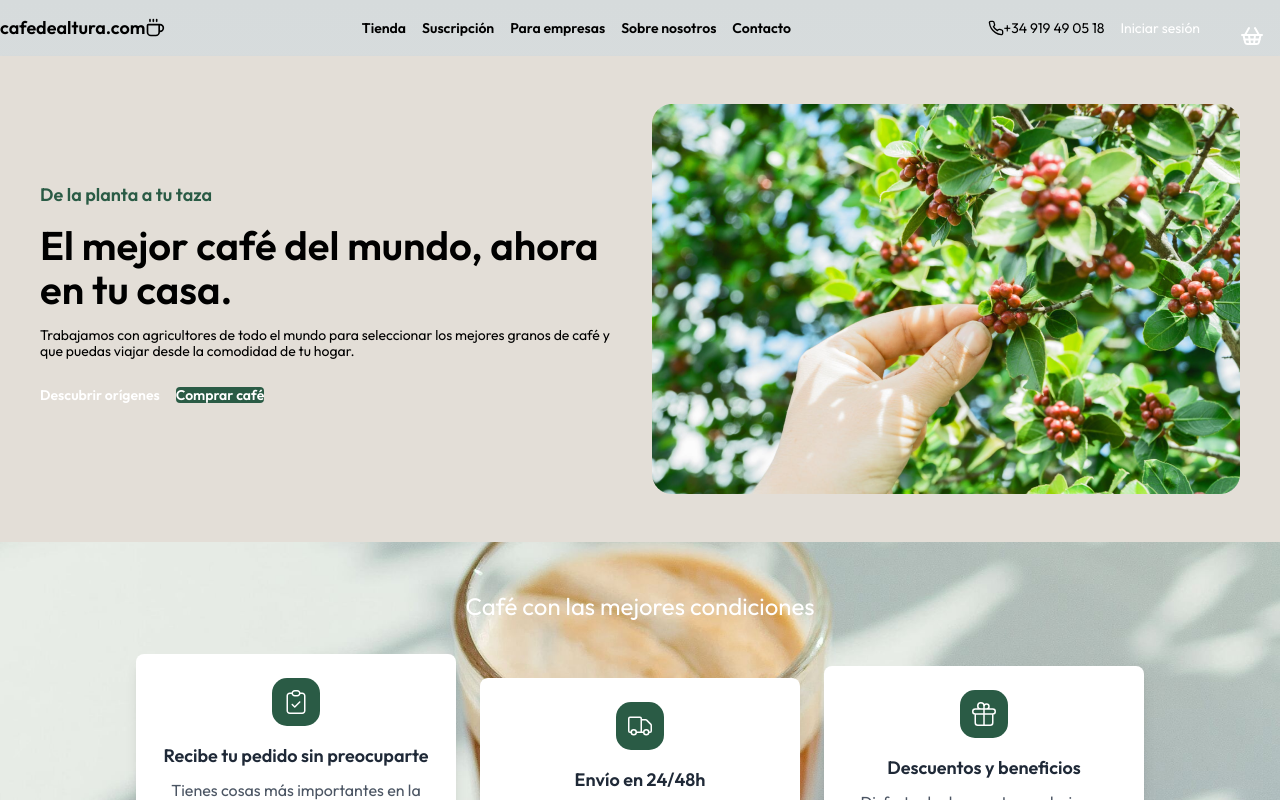
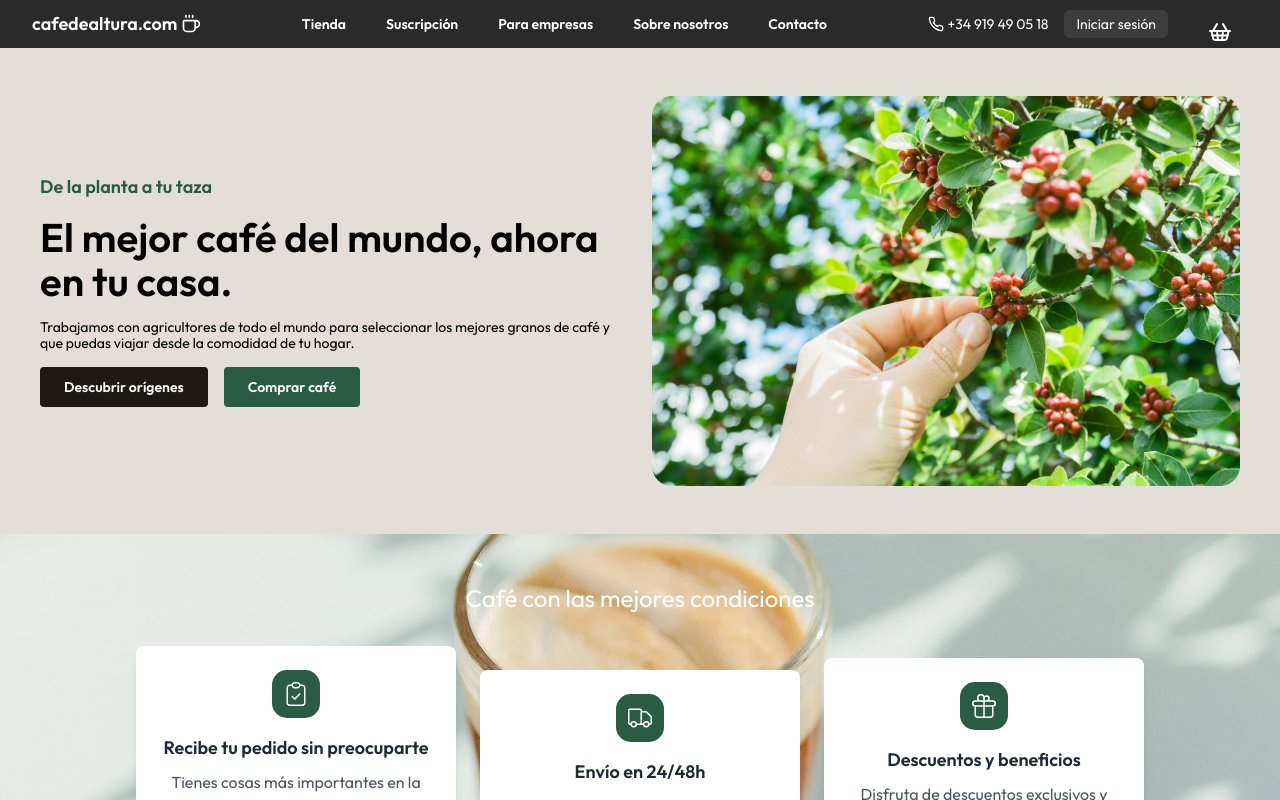
Before and after one commit to gabrielaspooky/CafeDeAlturaV2, a Next.js app in the folder cafe-de-altura/: page / in a window 1280 px wide. Shown: the top 800 px of the page. Built offline with nearby package versions, Linux system fonts and the light colour scheme; no server answers.

Commit message:
updated tailwind config

```diff
--- a/cafe-de-altura/package.json
+++ b/cafe-de-altura/package.json
@@ -23,6 +23,7 @@
     "eslint": "^8",
     "eslint-config-next": "14.2.6",
     "postcss": "^8",
-    "tailwindcss": "^3.4.1"
+    "tailwindcss": "^3.4.1",
+    "tailwindcss-animate": "^1.0.7"
   }
 }
--- a/cafe-de-altura/tailwind.config.js
+++ b/cafe-de-altura/tailwind.config.js
@@ -1,18 +1,37 @@
 /** @type {import('tailwindcss').Config} */
 module.exports = {
+  darkMode: ["class"],
   content: [
-    "./src/pages/**/*.{js,ts,jsx,tsx,mdx}",
-    "./src/components/**/*.{js,ts,jsx,tsx,mdx}",
-    "./src/app/**/*.{js,ts,jsx,tsx,mdx}",
+    './pages/**/*.{js,jsx}',
+    './components/**/*.{js,jsx}',
+    './app/**/*.{js,jsx}',
+    './src/**/*.{js,jsx}',
   ],
+  prefix: "",
   theme: {
+    container: {
+      center: true,
+      padding: "2rem",
+      screens: {
+        "2xl": "1400px",
+      },
+    },
     extend: {
-      backgroundImage: {
-        "gradient-radial": "radial-gradient(var(--tw-gradient-stops))",
-        "gradient-conic":
-          "conic-gradient(from 180deg at 50% 50%, var(--tw-gradient-stops))",
+      keyframes: {
+        "accordion-down": {
+          from: { height: "0" },
+          to: { height: "var(--radix-accordion-content-height)" },
+        },
+        "accordion-up": {
+          from: { height: "var(--radix-accordion-content-height)" },
+          to: { height: "0" },
+        },
+      },
+      animation: {
+        "accordion-down": "accordion-down 0.2s ease-out",
+        "accordion-up": "accordion-up 0.2s ease-out",
       },
     },
   },
-  plugins: [],
-};
+  plugins: [require("tailwindcss-animate")],
+}
```
Also changed, not shown: 1 other file (tests, documents, lock files or other folders).
